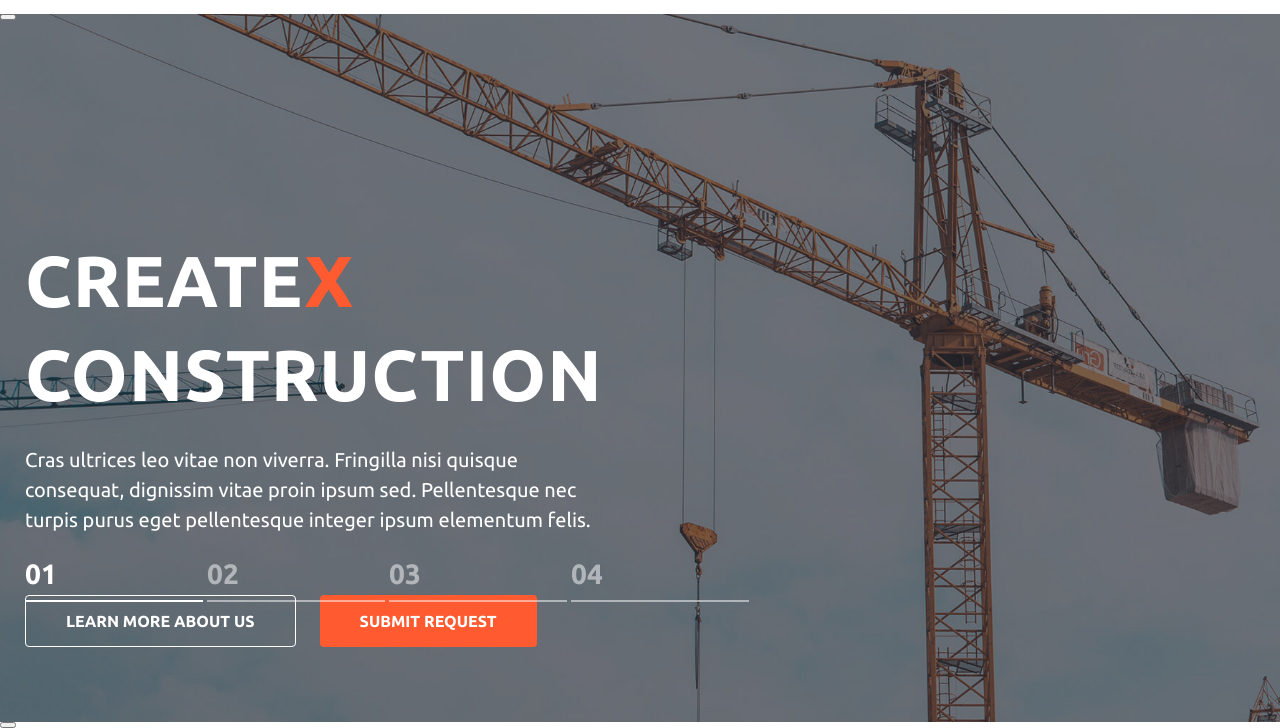
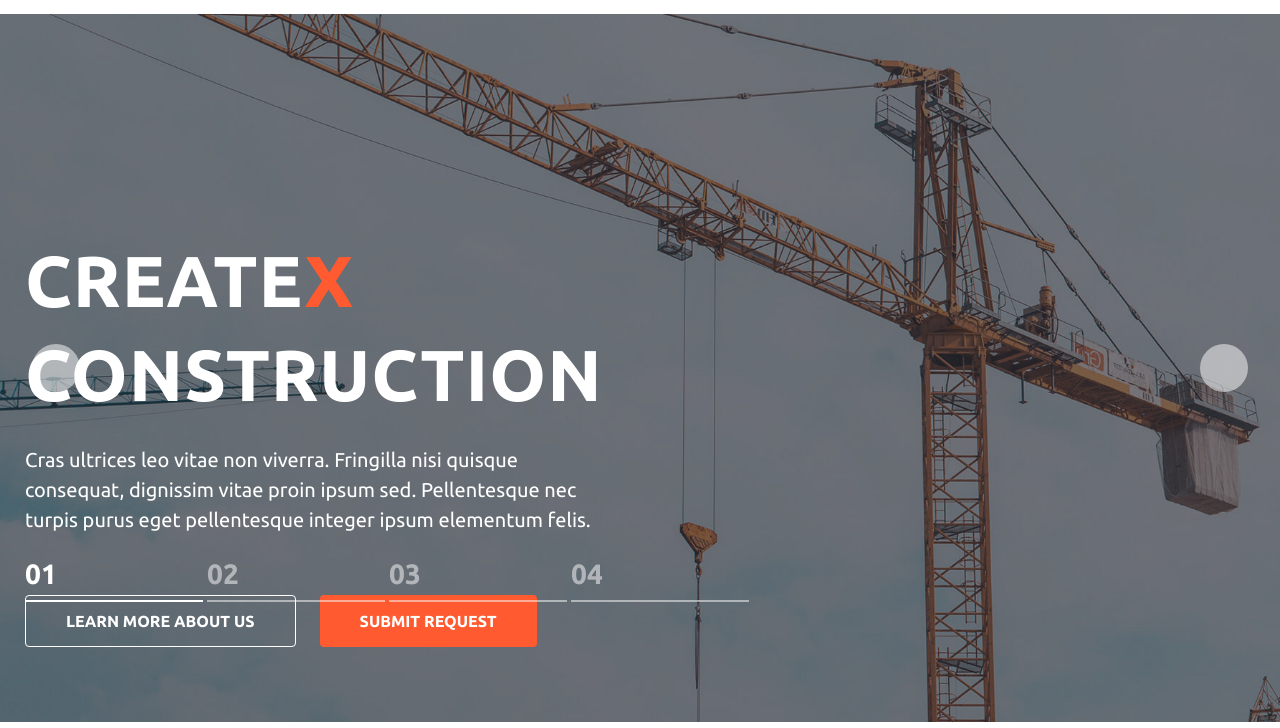
Before and after one commit to arkey99700/createx, a website built with Vite: page index.html in a window 1280 px wide. Shown: the part 78-806 px from the top of the page. Built offline with nearby package versions, Linux system fonts and the light colour scheme.

Commit message:
add circle button styles and some minor additions

```diff
--- a/index.html
+++ b/index.html
@@ -126,7 +126,8 @@
     </header>
     <main>
       <section class="hero swiper-container">
-        <button class="slider__button slider__button-prev"></button>
+        <button
+          class="button button--round hero__slider-button hero__slider-button--prev"></button>
         <div class="hero__wrapper swiper-wrapper">
           <div class="hero__slide swiper-slide">
             <div class="hero__content container">
@@ -160,7 +161,8 @@
           <button class="hero__progress-item">03</button>
           <button class="hero__progress-item">04</button>
         </div>
-        <button class="slider__button slider__button-next"></button>
+        <button
+          class="button button--round hero__slider-button hero__slider-button--next"></button>
       </section>
     </main>
   </body>
--- a/src/common.scss
+++ b/src/common.scss
@@ -61,11 +61,8 @@
         color: var(--primary);
       }
 
+      &:focus-visible,
       &:active {
-        color: var(--primary-active);
-      }
-
-      &:focus-visible {
         color: var(--primary);
         border-color: var(--primary);
         outline: none;
@@ -177,8 +174,8 @@
     &:hover,
     &:focus-visible {
       color: var(--main);
-      background-color: var(--primary);
-      border-color: var(--primary);
+      background-color: var(--primary-active);
+      border-color: var(--primary-active);
     }
     &:active {
       background-color: var(--primary-active);
@@ -190,6 +187,17 @@
     border-color: var(--main);
     color: var(--main);
   }
+
+  &--round {
+    padding: 0;
+    width: 48px;
+    height: 48px;
+    border-radius: 50%;
+    -webkit-border-radius: 50%;
+    -moz-border-radius: 50%;
+    -ms-border-radius: 50%;
+    -o-border-radius: 50%;
+  }
 }
 
 .slider__button {
--- a/src/index.scss
+++ b/src/index.scss
@@ -4,6 +4,34 @@
 
   &__content {
     padding: 220px 0 0;
+  }
+
+  &__slider {
+    &-button {
+      position: absolute;
+      top: 50%;
+      background-color: var(--main) !important;
+      transform: translateY(-50%);
+      -webkit-transform: translateY(-50%);
+      -moz-transform: translateY(-50%);
+      -ms-transform: translateY(-50%);
+      -o-transform: translateY(-50%);
+      opacity: 0.5;
+
+      &:hover,
+      &:focus-visible,
+      &:active {
+        opacity: 1;
+      }
+
+      &--prev {
+        left: 32px;
+      }
+
+      &--next {
+        right: 32px;
+      }
+    }
   }
 
   &__wrapper,
@@ -78,6 +106,14 @@
         opacity: 0.65;
       }
 
+      &:focus-visible {
+        outline: none;
+      }
+
+      &:focus-visible:not(&--active) {
+        opacity: 0.65;
+      }
+
       &--active {
         opacity: 1;
       }
```
